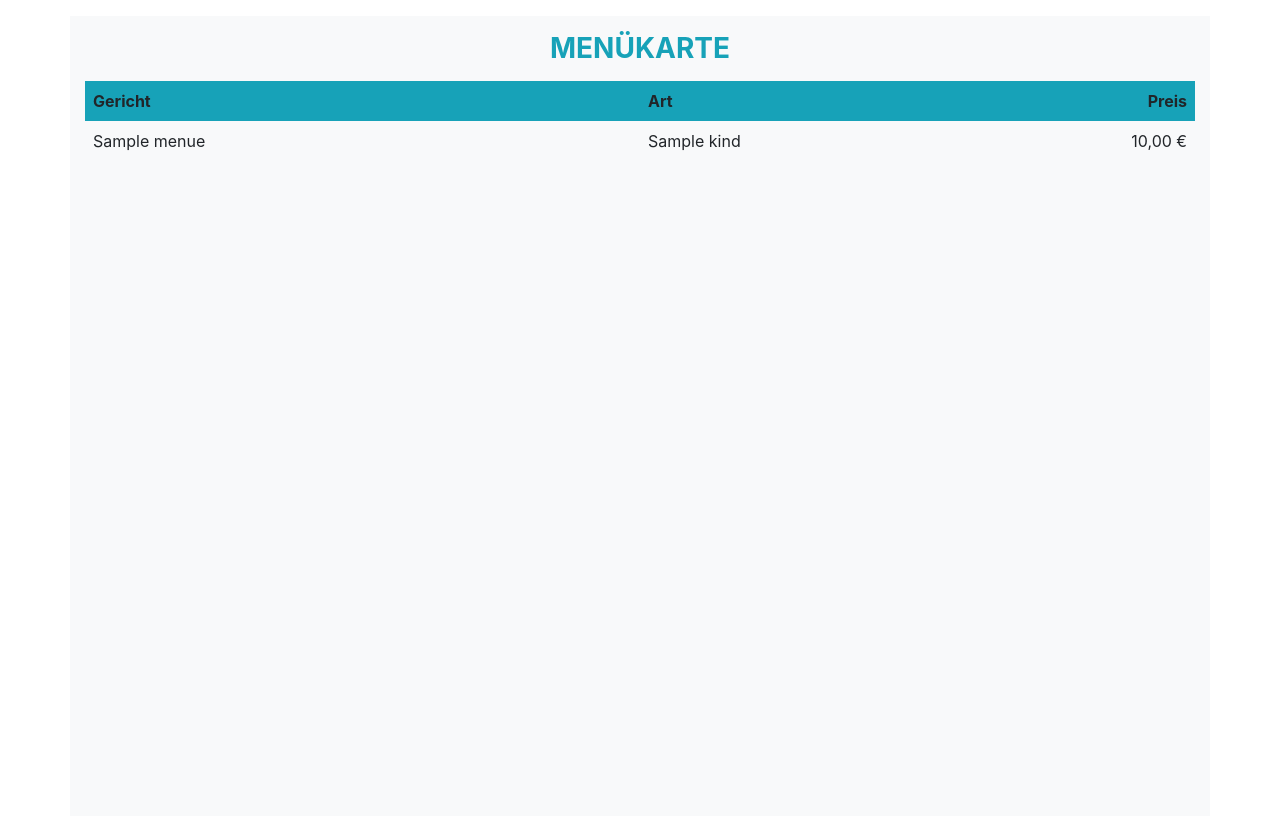
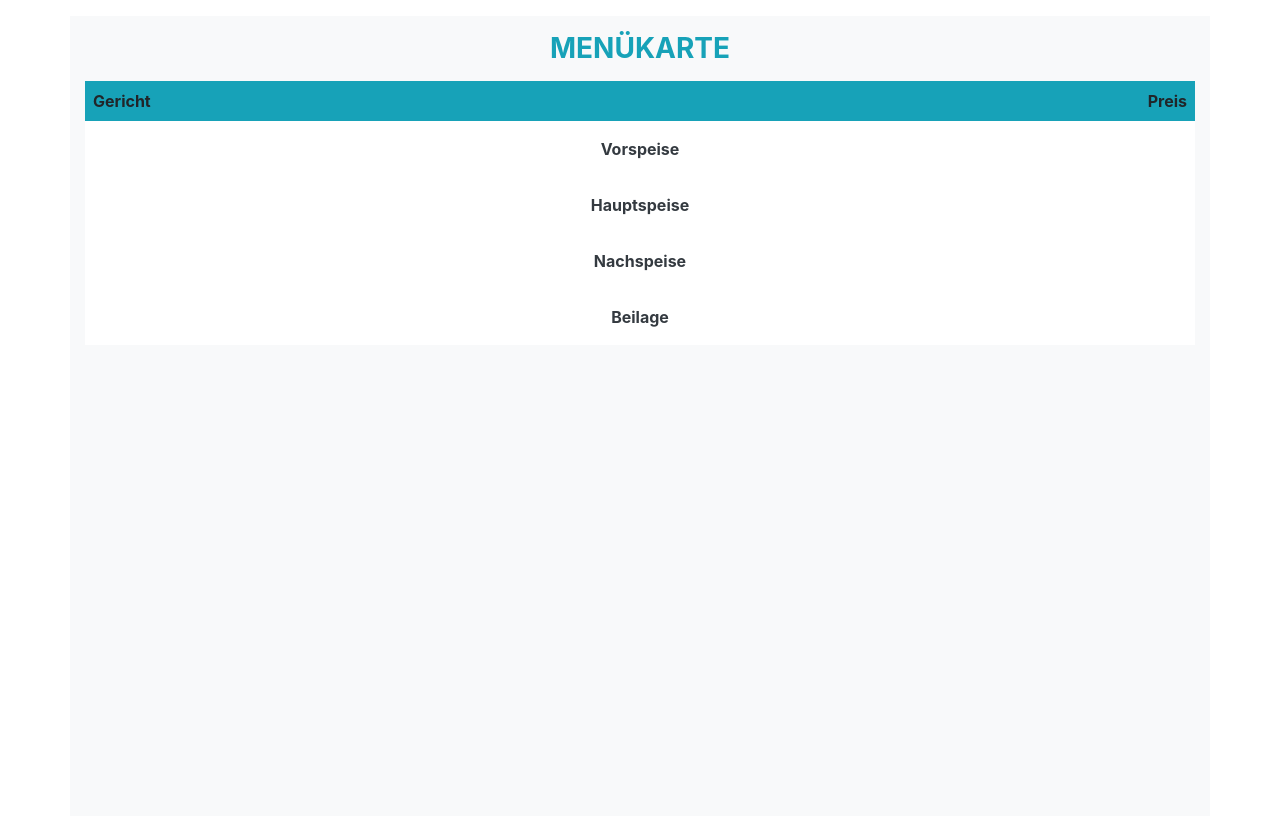
Before and after one commit to Markus-mlm/fc_easyadmin, a Symfony app: template templates/home/index.html.twig in a window 1280 px wide. Shown: the part 146-962 px from the top of the page. Run offline with Twig, Linux system fonts and the light colour scheme; the template is opened without the code that fills it: most values are stand-ins (such as "Sample title", 1, 10 or a date in 2020); some libraries are stand-ins or nearby versions.

Commit message:
changed Layout of table and sorted dishes via kind

```diff
--- a/templates/home/index.html.twig
+++ b/templates/home/index.html.twig
@@ -7,15 +7,51 @@
             <table class="table-borderless table-striped mt-3 w-100">
                 <tr class="bg-info">
                     <th scope="col" class="table-head p-2 w-50">Gericht</th>
-                    <th scope="col" class="table-head p-2 w-25">Art</th>
-                    <th scope="col" class="table-head p-2 w-25 text-right">Preis</th>
+                    <th scope="col" class="table-head p-2 w-50 text-right">Preis</th>
+                </tr>
+                <tr>
+                    <td colspan="3" class="p-3 font-weight-bold text-center text-dark bg-white">Vorspeise</td>
                 </tr>
                 {% for item in menue %}
+                    {% if item.kind == "Vorspeise" %}
+                        <tr>
+                            <td class="p-2">{{ item.name }}</td>
+                            <td class="p-2 text-right">{{ item.price|number_format(2, ',', '.') }} €</td>
+                        </tr>
+                    {% endif %}
+                {% endfor %}
                 <tr>
-                    <td class="p-2">{{ item.name }}</td>
-                    <td class="p-2">{{ item.kind }}</td>
-                    <td class="p-2 text-right">{{ item.price|number_format(2, ',', '.') }} €</td>
+                    <td colspan="3" class="p-3 font-weight-bold text-center text-dark bg-white">Hauptspeise</td>
                 </tr>
+                {% for item in menue %}
+                    {% if item.kind == "Hauptspeise" %}
+                        <tr>
+                            <td class="p-2">{{ item.name }}</td>
+                            <td class="p-2 text-right">{{ item.price|number_format(2, ',', '.') }} €</td>
+                        </tr>
+                    {% endif %}
+                {% endfor %}
+                <tr>
+                    <td colspan="3" class="p-3 font-weight-bold text-center text-dark bg-white">Nachspeise</td>
+                </tr>
+                {% for item in menue %}
+                    {% if item.kind == "Nachspeise" %}
+                        <tr>
+                            <td class="p-2">{{ item.name }}</td>
+                            <td class="p-2 text-right">{{ item.price|number_format(2, ',', '.') }} €</td>
+                        </tr>
+                    {% endif %}
+                {% endfor %}
+                <tr>
+                    <td colspan="3" class="p-3 font-weight-bold text-center text-dark bg-white">Beilage</td>
+                </tr>
+                {% for item in menue %}
+                    {% if item.kind == "Beilage" %}
+                        <tr>
+                            <td class="p-2">{{ item.name }}</td>
+                            <td class="p-2 text-right">{{ item.price|number_format(2, ',', '.') }} €</td>
+                        </tr>
+                    {% endif %}
                 {% endfor %}
             </table>
         </div>
```
